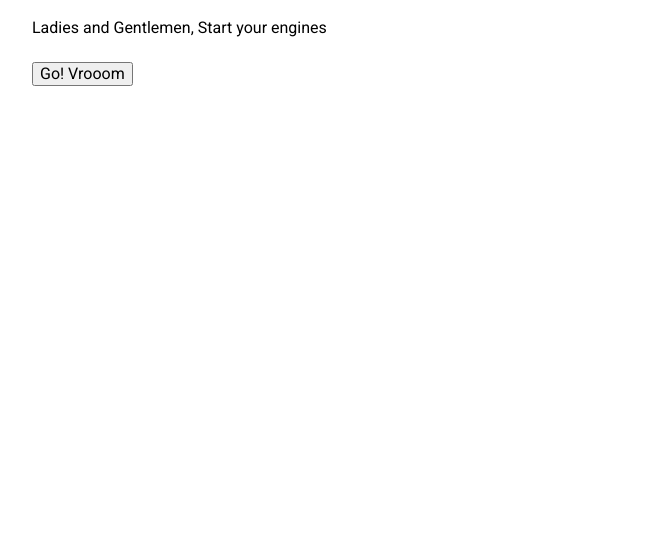
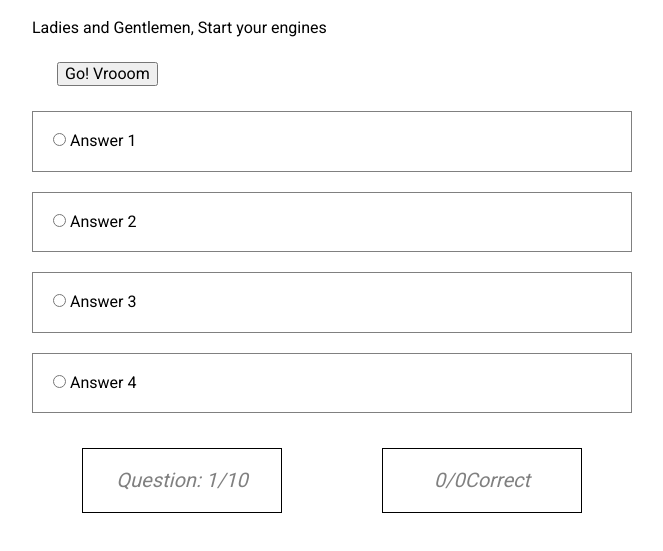
Before and after one commit to jpquense/challenger_quiz, a plain HTML site: page index.html in a window 1280 px wide. Shown: the part 61-612 px from the top of the page, without its empty margins (308-971 px from the left). Drawn offline with nearby package versions, Linux system fonts and the light colour scheme.

Commit message:
grey-frame wire-wrap submission

```diff
--- a/index.html
+++ b/index.html
@@ -10,12 +10,36 @@
 <body>
     <div class="container">
         <h1>Challenger Quiz</h1>
-        <form id="js-chalQuiz-form chalQuiz-form">
-            <label for="challQuizTitle">Ladies and Gentlemen, Start your engines</label>
-            <button type="submit">Go! Vrooom</button>
-        </form>
-        <ul class="chalQuestions js-chalQuestions">
-        </ul>
+        <form id="js-quizForm quizForm">
+        	<div class="js-question question">
+        		<label for="question">Ladies and Gentlemen, Start your engines</label>
+        		<button type="submit">Go! Vrooom</button>
+        	</div>
+        	<div class="js-answer answer">
+	        	<input type="radio" name="answer-one">
+	        	<label for="answer-one">Answer 1</label>
+			</div>
+			<div class="js-answer answer">
+	        	<input type="radio" name="answer-two">
+	        	<label for="answer-two">Answer 2</label>
+			</div>
+			<div class="js-answer answer">
+	        	<input type="radio" name="answer-three">
+	        	<label for="answer-three">Answer 3</label>
+			</div>
+			<div class="js-answer answer">
+	        	<input type="radio" name="answer-four">
+	        	<label for="answer-one">Answer 4</label>
+	        </div>
+    	</form>
+    	<div class="flex-container">
+	    	<div class="js-tracker tracker">
+	    		<p>Question: <span>1/10</span></p>
+	    	</div>
+	    	<div class="js-score score">
+	    		<p><span>0/0</span>Correct</p>
+	    	</div>
+	    </div>
     </div>
 	<script
 	  src="https://code.jquery.com/jquery-3.2.1.min.js"
--- a/main.css
+++ b/main.css
@@ -8,7 +8,7 @@ body {
 
 button {
 	display: block;
-  margin-top: 25px;
+	margin: 25px;
 }
 
 button:hover {
@@ -29,20 +29,30 @@ button:hover {
 }
 
 .chalQuestions {
-  list-style: none;
+	/*list-style: none;*/
 	padding-left: 0;
 }
 
-.chalQuestions > li {
+.answer {
+	display: block;
 	margin-bottom: 20px;
 	border: 1px solid grey;
 	padding: 20px;
 }
 
-.question-ind {
-  display: block;
+.flex-container {
+	display: flex;
+	flex-flow: row wrap;
+	justify-content: space-around;
+
+}
+
+.tracker, .score {
+	border: 1px solid black;
 	color: grey;
 	font-style: italic;
 	font-size: 20px;
-  margin-bottom: 15px;
+	margin: 15px 0 15px 0;
+	width: 33.33%;
+	text-align: center;
 }
```
Lines whose indentation alone changed are shown as unchanged.
